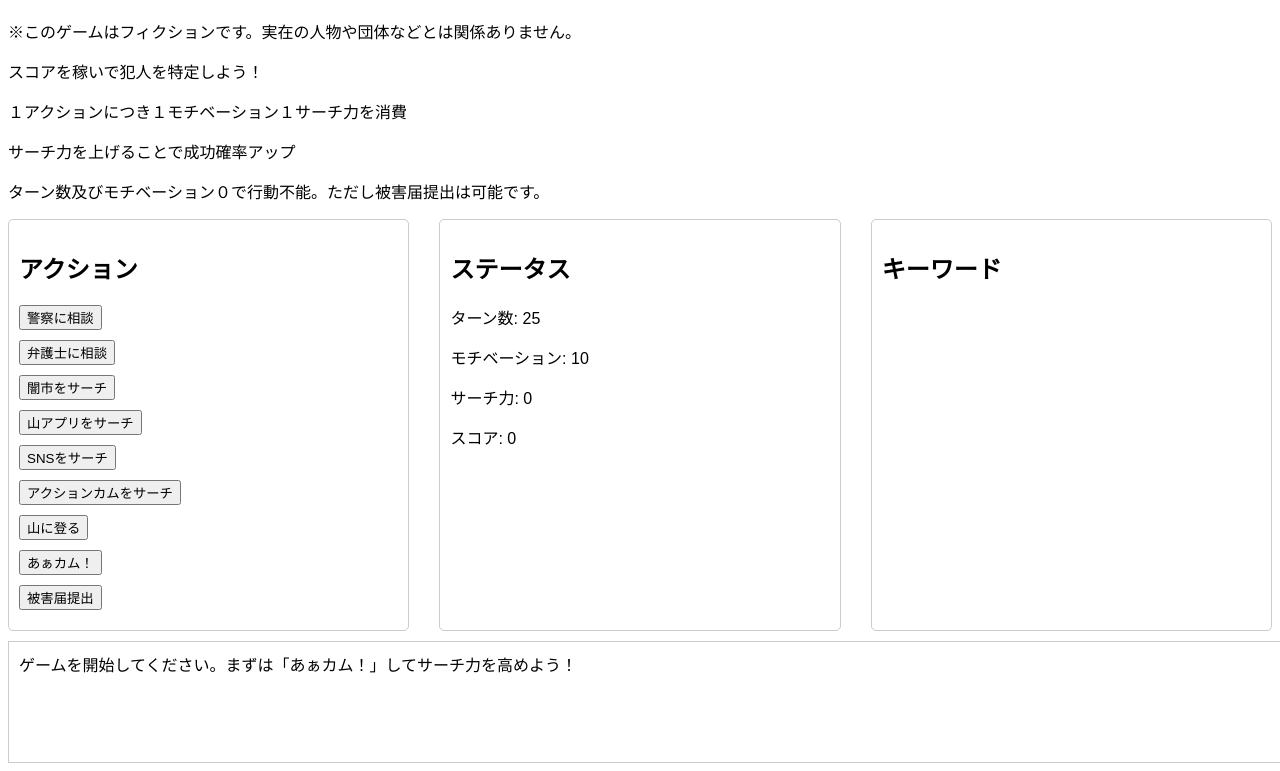
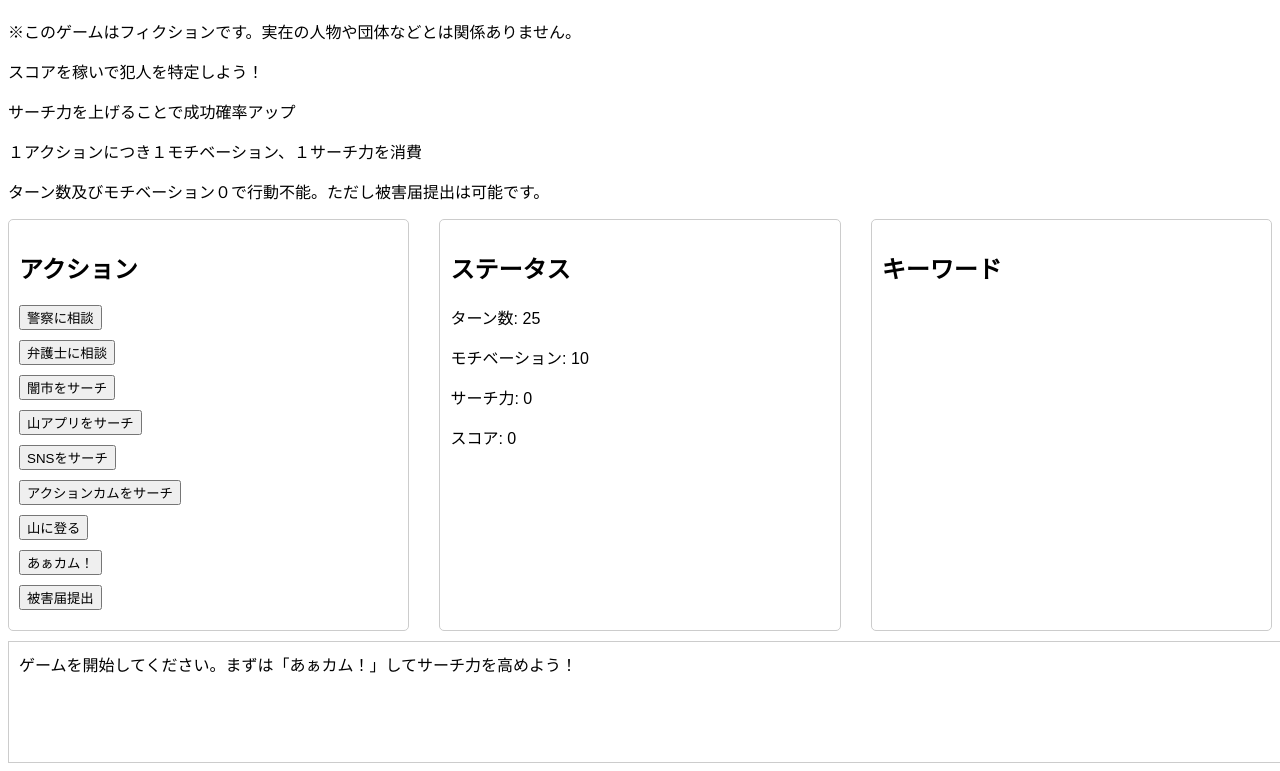
Before and after one commit to ymthbk/camgame, a plain HTML site: page index.html in a window 1280 px wide. Shown: the part 70-841 px from the top of the page. Drawn offline with Linux system fonts and the light colour scheme.

Commit message:
Update index.html

```diff
--- a/index.html
+++ b/index.html
@@ -36,8 +36,8 @@
     <h1>カムを間違って持っていった犯人を特定するゲーム</h1>
     <p>※このゲームはフィクションです。実在の人物や団体などとは関係ありません。</p>
     <p>スコアを稼いで犯人を特定しよう！</p>
-    <p>１アクションにつき１モチベーション１サーチ力を消費</p>
     <p>サーチ力を上げることで成功確率アップ</p>
+    <p>１アクションにつき１モチベーション、１サーチ力を消費</p>
     <p>ターン数及びモチベーション０で行動不能。ただし被害届提出は可能です。</p>
     <div class="container">
         <div class="actions">
```
